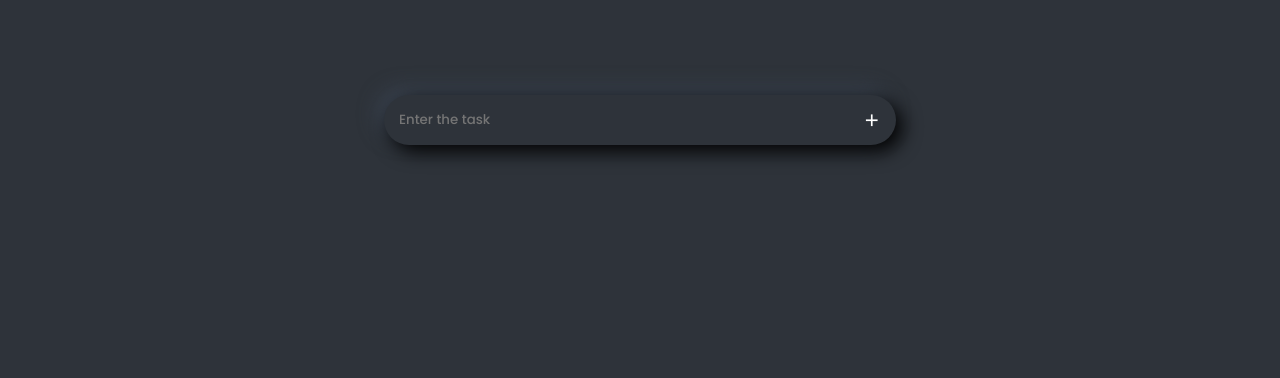
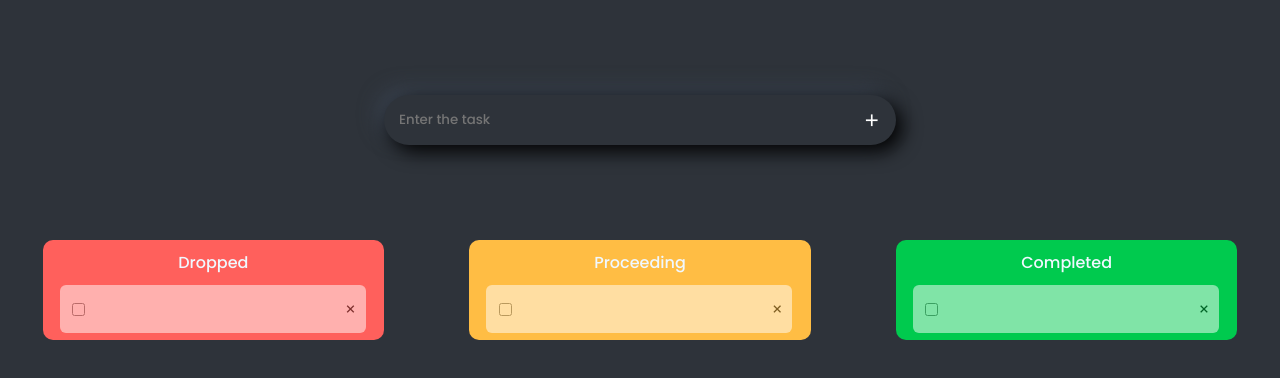
Before and after one commit to sroshann/ToDo-List, a React (Create React App) app: page / in a window 1280 px wide. Shown: the top 378 px of the page. Built offline with nearby package versions, Linux system fonts and the light colour scheme.

Commit message:
Design is Full

```diff
--- a/src/App.css
+++ b/src/App.css
@@ -1,8 +1,8 @@
 :root {
 
-  --dark : #2E333A;
-  --grey : #B2C2CB;
-  --blue : #0ED2F6;
+  --dark: #2E333A;
+  --grey: #B2C2CB;
+  --blue: #0ED2F6;
 
 }
 
@@ -49,6 +49,7 @@
   font-size: 20px;
 
 }
+
 #input-box input {
 
   width: 90%;
@@ -63,6 +64,84 @@
 
 #three-categories {
 
-  height: 70%;
+  display: flex;
+  justify-content: space-around;
 
 }
+
+.categories-1 {
+  background: #ff605c;
+}
+
+.categories-2 {
+  background: #ffbd44;
+}
+
+.categories-3 {
+  background: #00CA4E;
+}
+
+.categories-1,
+.categories-2,
+.categories-3 {
+
+  width: 26.66%;
+  float: left;
+  border-radius: 10px;
+
+}
+
+.heading {
+
+  display: grid;
+  place-items: center;
+  color: aliceblue;
+
+}
+
+.heading p {
+  padding-top: 10px;
+}
+
+.tasks {
+  margin-top: 3%;
+}
+
+.task {
+
+  width: 75%;
+  padding: 13px 25px;
+  background: white;
+  border-radius: 6px;
+  opacity: 0.5;
+  display: flex;
+  justify-content: space-around;
+  align-items: center;
+  margin-left: 5%;
+  margin-top: 2%;
+  margin-bottom: 2%;
+
+}
+
+.task input:nth-child(1) {
+
+  position: relative;
+  left: -5%;
+
+}
+
+.task input:nth-child(2) {
+
+  width: 100%;
+  color: #3B4451;
+  outline: none;
+  border: 0;
+
+}
+
+.task i {
+
+  position: relative;
+  right: -7%;
+
+}
--- a/src/App.js
+++ b/src/App.js
@@ -1,6 +1,10 @@
 import './App.css';
+import { useState } from 'react'
 
 function App() {
+
+  const [ task , addTask ] = useState( '' )
+  const [ lists , addToList ] = useState( [] )
 
   return (
 
@@ -10,13 +14,64 @@ function App() {
 
         <div id="input-box">
 
-          <input type="text" name="" id="" placeholder='Enter the task' />
+          <input value={ task } onChange={ ( event ) => { addTask( event.target.value ) } } type="text" name="" id="" placeholder='Enter the task' />
           <i class='bx bx-plus'></i>
 
         </div>
 
       </section>
-      <section id='three-categories' ></section>
+      <section id='three-categories' >
+
+        <div className="categories-1">
+
+          <section className="heading"><p>Dropped</p></section>
+          <section className="tasks">
+
+            <div className="task">
+
+              <input type="checkbox" name="" id="" />
+              <input type="text" name="" id="" readOnly />
+              <i class='bx bx-x'></i>
+
+            </div>
+
+          </section>
+
+        </div>
+        <div className="categories-2">
+
+          <section className="heading"><p>Proceeding</p></section>
+          <section className="tasks">
+
+            <div className="task">
+
+              <input type="checkbox" name="" id="" />
+              <input type="text" name="" id="" readOnly />
+              <i class='bx bx-x'></i>
+
+            </div>
+
+          </section>
+
+        </div>
+        <div className="categories-3">
+
+          <section className="heading"><p>Completed</p></section>
+          <section className="tasks">
+
+            <div className="task">
+
+              <input type="checkbox" name="" id="" />
+              <input type="text" name="" id="" readOnly />
+              <i class='bx bx-x'></i>
+
+            </div>
+
+          </section>
+
+        </div>
+
+      </section>
 
     </div>
 
```
